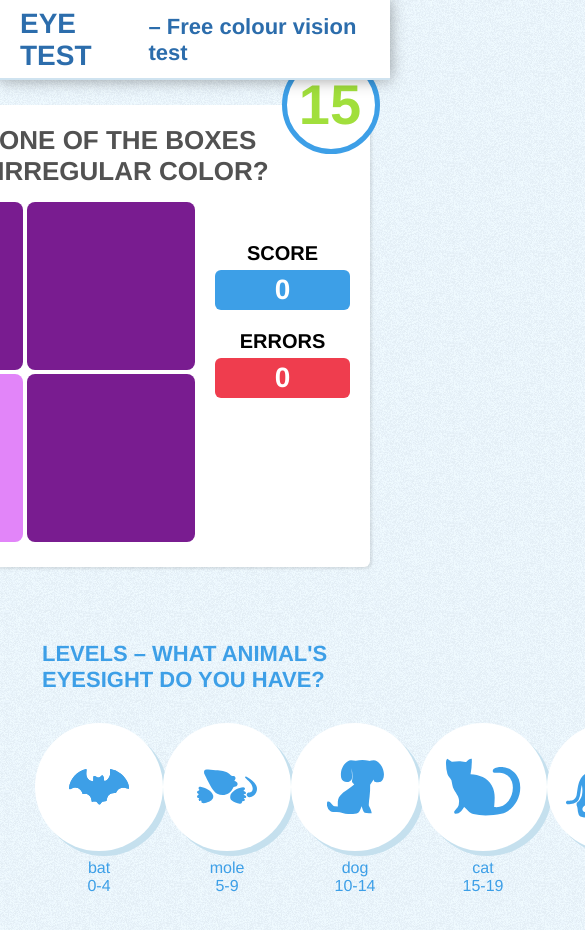
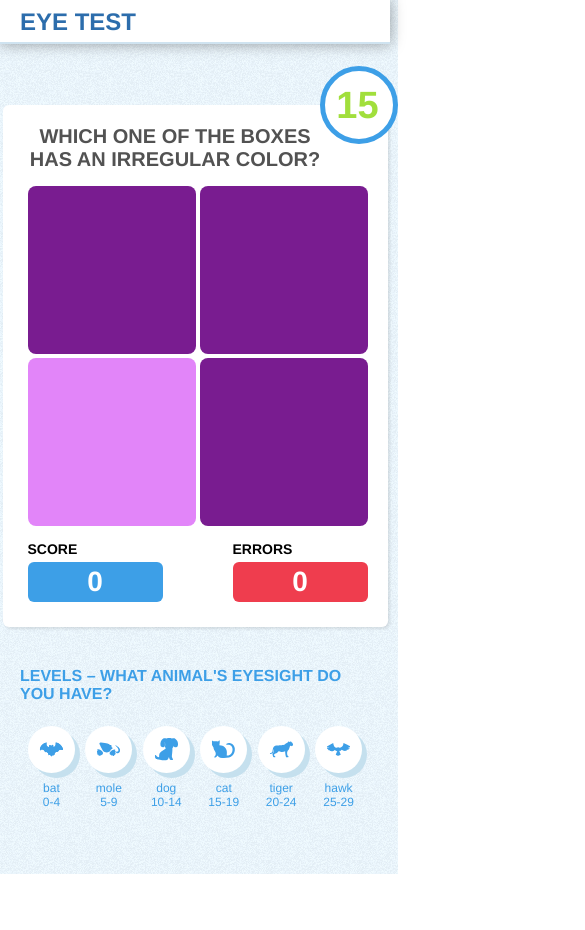
Before and after one commit to justprogr/eye-test, a Vue app: page / in a window 390 px wide. Shown: the top 930 px of the page, 585 px wide, since content can reach past the window. After the commit the page ends 874 px from the top, so only its background shows below. Built offline with nearby package versions, Linux system fonts and the light colour scheme.

Commit message:
make responsive

```diff
--- a/src/App.vue
+++ b/src/App.vue
@@ -80,6 +80,16 @@ body {
       margin-left: 10px;
     }
   }
+
+  @media screen and (max-width: 600px) {
+    .logo {
+      font-size: 24px;
+
+      .subtitle {
+        display: none;
+      }
+    }
+  }
 }
 
 .main {
@@ -92,5 +102,9 @@ body {
   align-items: flex-start;
   justify-content: flex-end;
   margin-bottom: 40px;
+
+  @media screen and (max-width: 1010px) {
+    justify-content: center;
+  }
 }
 </style>
--- a/src/components/Doctor.vue
+++ b/src/components/Doctor.vue
@@ -52,5 +52,9 @@ onMounted(() => {
       font-weight: bold;
     }
   }
+
+  @media screen and (max-width: 1010px) {
+    display: none;
+  }
 }
 </style>
--- a/src/components/Game.vue
+++ b/src/components/Game.vue
@@ -101,5 +101,32 @@ function gameOver() {
   .body {
     display: flex;
   }
+
+  @media screen and (max-width: 600px) {
+    .title {
+      font-size: 20px;
+    }
+
+    .body {
+      flex-direction: column;
+
+      .score {
+        margin-top: 15px;
+        margin-left: 0;
+        flex-direction: row;
+        justify-content: space-between;
+        width: 100%;
+
+        .item {
+          margin: 0;
+        }
+
+        .label {
+          font-size: 14px;
+          text-align: left;
+        }
+      }
+    }
+  }
 }
 </style>
--- a/src/components/LevelsBar.vue
+++ b/src/components/LevelsBar.vue
@@ -92,4 +92,51 @@ const animals = ref([...ANIMAL_ICONS])
     }
   }
 }
+
+@media screen and (max-width: 950px) {
+  .list-item {
+    .badge {
+      height: 12vw;
+      width: 12vw;
+
+      svg {
+        transform: scale(.7);
+      }
+    }
+  }
+}
+
+@media screen and (max-width: 700px) {
+  .title {
+    padding: 0;
+    font-size: 18px;
+  }
+
+  .list {
+    padding: 8px;
+    border-radius: 10px;
+  }
+
+  .list-item {
+    .badge svg {
+      transform: scale(.5);
+    }
+
+    span {
+      font-size: 13px;
+    }
+  }
+}
+
+@media screen and (max-width: 550px) {
+  .title {
+    font-size: 16px;
+  }
+
+  .list-item {
+    span {
+      font-size: 12px;
+    }
+  }
+}
 </style>
--- a/src/components/Result.vue
+++ b/src/components/Result.vue
@@ -67,6 +67,10 @@ function restartGame() {
   display: flex;
   align-items: center;
   justify-content: center;
+
+  @media screen and (max-width: 1010px) {
+    padding: 20px 30px;
+  }
 }
 
 .youranimal {
@@ -121,7 +125,7 @@ function restartGame() {
     position: absolute;
     width: 28px;
     height: 28px;
-    right: 15px;
+    right: 20px;
     top: 50%;
     transform: translateY(-50%);
   }
--- a/src/components/Score.vue
+++ b/src/components/Score.vue
@@ -13,12 +13,15 @@ defineProps({
 
 <template>
   <div class="score">
+    <div class="item">
       <div class="label">
         Score
       </div>
       <div class="value">
         {{ score }}
       </div>
+    </div>
+    <div class="item">
       <div class="label">
         Errors
       </div>
@@ -26,15 +29,29 @@ defineProps({
         {{ errors }}
       </div>
     </div>
+  </div>
 </template>
 
 <style lang="scss" scoped>
 .score {
-  width: 135px;
   margin-top: 40px;
   margin-left: 20px;
   display: flex;
   flex-direction: column;
+
+  .item {
+    width: 135px;
+
+    &:not(:last-child) {
+      margin-bottom: 20px;
+    }
+
+    &:last-child {
+      .value {
+        background-color: var(--color-red);
+      }
+    }
+  }
 
   .label {
     font-size: 20px;
@@ -49,14 +66,6 @@ defineProps({
     border-radius: 6px;
     padding: 4px;
     margin-top: 5px;
-
-    &:not(:last-child) {
-      margin-bottom: 20px;
-    }
-
-    &:last-child {
-      background-color: var(--color-red);
-    }
   }
 }
 </style>
--- a/src/components/Timer.vue
+++ b/src/components/Timer.vue
@@ -106,5 +106,11 @@ export default {
     text-align: left;
     padding-bottom: 3px;
   }
+
+  @media screen and (max-width: 600px) {
+    font-size: 38px;
+    height: 78px;
+    width: 78px;
+  }
 }
 </style>
```
Lines whose indentation alone changed are shown as unchanged.
